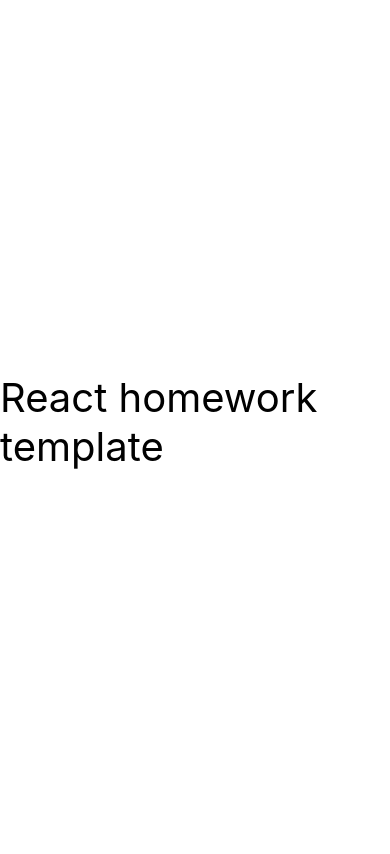
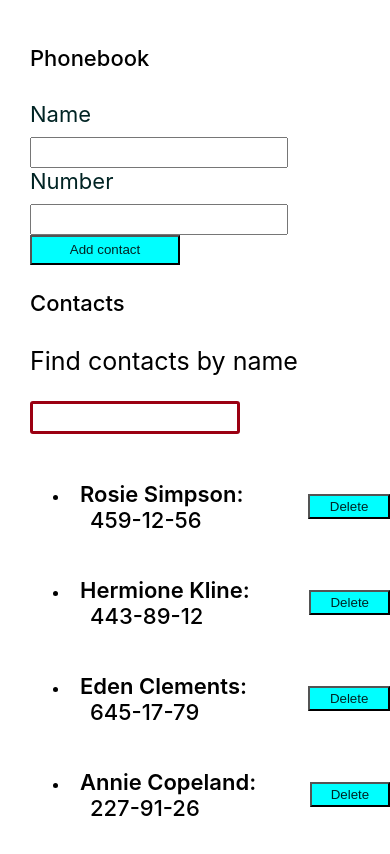
Before and after one commit to stanislav-kintoriak/goit-react-hw-04-phonebook, a React (Create React App) app: page / in a window 390 px wide. Shown: the top 854 px of the page. Built offline with nearby package versions, Linux system fonts and the light colour scheme.

Commit message:
commit 2 - using phonebook from hm2

```diff
--- a/src/components/App.jsx
+++ b/src/components/App.jsx
@@ -1,16 +1,80 @@
-export const App = () => {
-  return (
-    <div
-      style={{
-        height: '100vh',
-        display: 'flex',
-        justifyContent: 'center',
-        alignItems: 'center',
-        fontSize: 40,
-        color: '#010101'
-      }}
-    >
-      React homework template
-    </div>
+import React, { Component } from 'react';
+import { nanoid } from 'nanoid';
+import { ContactForm } from './ContactForm/ContactForm'
+import { Filter } from './Filter/Filter'
+import { ContactList } from './ContactsList/ContactsList'
+
+import css from './App.module.css'
+
+
+export class App extends Component {
+
+  state = {
+    contacts: [
+    {id: 'id-1', name: 'Rosie Simpson', number: '459-12-56'},
+    {id: 'id-2', name: 'Hermione Kline', number: '443-89-12'},
+    {id: 'id-3', name: 'Eden Clements', number: '645-17-79'},
+    {id: 'id-4', name: 'Annie Copeland', number: '227-91-26'},
+  ],
+    filter: '',
+}
+
+
+  formSubmitHandler = ({ name, number }) => {
+    const generatedId = nanoid();
+
+    const contactsFromState = this.state.contacts;
+
+    const contact = { id: generatedId, name, number };
+
+    if (contactsFromState.find(stateContact => stateContact.name === name)) {
+      alert(`${name} is already in contacts list`);
+      return;
+    }
+
+    this.setState(prevState => ({
+      contacts: [...prevState.contacts, contact],
+    }));
+  }
+
+
+  filterChangeHandler = e => {
+    this.setState({ filter: e.currentTarget.value });
+  };
+
+  getSearchContacts = () => {
+    const { contacts, filter } = this.state;
+
+    const filterInLowerCase = filter.toLowerCase();
+
+    return contacts.filter(contact =>
+      contact.name.toLowerCase().includes(filterInLowerCase)
+    );
+  };
+
+  deleteContact = contactId => {
+    this.setState(prevState => ({
+      contacts: prevState.contacts.filter(contact => contact.id !== contactId),
+    }));
+  };
+
+
+
+render () {
+  const { filter } = this.state;
+
+  const foundContacts = this.getSearchContacts();
+
+  return (<div className={css.divSection}>
+        <h1 className={css.section__title}>Phonebook</h1>
+        <ContactForm onFormSubmit={this.formSubmitHandler} />
+        <h2 className={css.contacts__title}>Contacts</h2>
+        <Filter filterValue={filter} filterChange={this.filterChangeHandler} />
+        <ContactList
+          renderList={foundContacts}
+          onDeleteContact={this.deleteContact}
+        />
+      </div>
   );
-};
+}
+}
--- /dev/null
+++ b/src/components/App.module.css
@@ -0,0 +1,19 @@
+.divSection {
+    padding-top: 30px;
+    padding-left: 30px;
+}
+
+
+.section__title {
+    font-size: 22px;
+    font-weight: 500;
+    color: #000000;
+    margin-bottom: 30px;
+}
+
+.contacts__title {
+    font-size: 22px;
+    font-weight: 500;
+    color: #000000;
+    margin-bottom: 30px;
+}
--- /dev/null
+++ b/src/components/ContactForm/ContactForm.js
@@ -0,0 +1,63 @@
+import React, { Component } from 'react';
+import PropTypes from 'prop-types';
+import css from './ContactForm.module.css';
+
+export class ContactForm extends Component {
+  state = {
+    name: '',
+    number: '',
+  };
+
+  handleChange = e => {
+    const { name, value } = e.currentTarget;
+    this.setState({ [name]: value });
+  };
+
+  stateReset = () => {
+    this.setState({ name: '', number: '' });
+  };
+
+  handleSubmit = e => {
+    e.preventDefault();
+
+    this.props.onFormSubmit(this.state);
+
+    this.stateReset();
+  };
+
+  render() {
+    return (
+      <form className={css.form} onSubmit={this.handleSubmit}>
+        <label htmlFor="form-name">Name</label>
+        <input
+          type="text"
+          name="name"
+          pattern="^[a-zA-Zа-яА-Я]+(([' -][a-zA-Zа-яА-Я ])?[a-zA-Zа-яА-Я]*)*$"
+          title="Name may contain only letters, apostrophe, dash and spaces. For example Adrian, Jacob Mercer, Charles de Batz de Castelmore d'Artagnan"
+          id="form-name"
+          onChange={this.handleChange}
+          value={this.state.name}
+          required
+        />
+        <label htmlFor="form-number">Number</label>
+        <input
+          type="tel"
+          name="number"
+          pattern="\+?\d{1,4}?[-.\s]?\(?\d{1,3}?\)?[-.\s]?\d{1,4}[-.\s]?\d{1,4}[-.\s]?\d{1,9}"
+          title="Phone number must be digits and can contain spaces, dashes, parentheses and can start with +"
+          id="form-number"
+          onChange={this.handleChange}
+          value={this.state.number}
+          required
+        />
+        <button type="submit" className={css.form__button}>
+          Add contact
+        </button>
+      </form>
+    );
+  }
+}
+
+ContactForm.propTypes = {
+  onFormSubmit: PropTypes.func.isRequired,
+};
--- /dev/null
+++ b/src/components/ContactForm/ContactForm.module.css
@@ -0,0 +1,31 @@
+.form__button {
+  width: 150px;
+  height: 30px;
+  color: rgb(1, 36, 36);
+  background-color: aqua;
+}
+
+.form {
+  display: flex;
+  flex-direction: column;
+  margin-bottom: 25px;
+}
+
+.form > label {
+  display: flex;
+  flex-direction: column;
+  margin-bottom: 10px;
+
+  color: rgb(1, 36, 36);
+  font-size: 22px;
+}
+
+.form input {
+  height: 25px;
+  width: 250px;
+  font-size: 22px;
+  font-weight: 500;
+  cursor: pointer;
+
+  color: rgb(1, 36, 36);
+}
--- /dev/null
+++ b/src/components/ContactsList/ContactsList.js
@@ -0,0 +1,25 @@
+import PropTypes from 'prop-types';
+import { ListItem } from './ListItem/ListItem';
+import css from './ContactsList.module.css';
+
+export const ContactList = ({ renderList, onDeleteContact }) => {
+  return (
+    <ul className={css.contact__list}>
+      {renderList.map(renderedItem => (
+      <ListItem key={renderedItem.id} giveContact={renderedItem} giveDeleteContact={onDeleteContact} />))
+    }
+
+    </ul>
+  );
+};
+
+ContactList.propTypes = {
+  onDeleteContact: PropTypes.func.isRequired,
+  renderList: PropTypes.arrayOf(
+    PropTypes.exact({
+      id: PropTypes.string.isRequired,
+      name: PropTypes.string.isRequired,
+      number: PropTypes.string.isRequired,
+    }).isRequired
+  ).isRequired,
+};
--- /dev/null
+++ b/src/components/ContactsList/ContactsList.module.css
@@ -0,0 +1,19 @@
+.contact__list div {
+  display: flex;
+  align-items: center;
+  justify-content: space-between;
+  max-width: 500px;
+}
+
+.contact__list p {
+  color: #000000;
+  font-size: 22px;
+  font-weight: 600;
+  margin-left: 10px;
+}
+
+.contact__list span {
+  color: #000000;
+  font-weight: 500;
+  margin-left: 10px;
+}
--- /dev/null
+++ b/src/components/ContactsList/ListItem/ListItem.js
@@ -0,0 +1,32 @@
+import PropTypes from 'prop-types';
+import css from './ListItem.module.css';
+
+export const ListItem = ({ giveContact:{ id, name, number }, giveDeleteContact }) => (
+    <li>
+      <div>
+        <p>
+          {name}: <span>{number}</span>
+        </p>
+        <button
+          className={css.listItem__button}
+          type="button"
+          onClick={() => giveDeleteContact(id)}
+          key={id}
+        >
+          Delete
+        </button>
+      </div>
+    </li>
+  );
+;
+
+ListItem.propTypes = {
+  giveDeleteContact: PropTypes.func.isRequired,
+  giveContacts: PropTypes.arrayOf(
+    PropTypes.exact({
+      id: PropTypes.string.isRequired,
+      name: PropTypes.string.isRequired,
+      number: PropTypes.string.isRequired,
+    }).isRequired
+  ).isRequired,
+};
--- /dev/null
+++ b/src/components/ContactsList/ListItem/ListItem.module.css
@@ -0,0 +1,6 @@
+.listItem__button {
+  width: 100px;
+  height: 25px;
+  color: rgb(1, 36, 36);
+  background-color: aqua;
+}
--- /dev/null
+++ b/src/components/Filter/Filter.js
@@ -0,0 +1,23 @@
+import PropTypes from 'prop-types';
+import css from './Filter.module.css';
+
+export const Filter = ({ filterValue, filterChange }) => {
+  return (
+    <div className={css.filter}>
+      <label className={css.filter__label} htmlFor="filter">
+        Find contacts by name
+      </label>
+      <input
+        type="text"
+        id="filter"
+        value={filterValue}
+        onChange={filterChange}
+      />
+    </div>
+  );
+};
+
+Filter.propTypes = {
+  filterValue: PropTypes.string.isRequired,
+  filterChange: PropTypes.func.isRequired,
+};
--- /dev/null
+++ b/src/components/Filter/Filter.module.css
@@ -0,0 +1,28 @@
+.filter {
+  margin-bottom: 25px;
+}
+
+.filter__label {
+  display: flex;
+  flex-direction: column;
+  margin-bottom: 25px;
+
+  color: #000000;
+  font-size: 25px;
+}
+
+.filter__label + input {
+  height: 25px;
+  width: 200px;
+
+  border: 3px solid #9b0012;
+
+  border-radius: 3px;
+
+  font-size: 20px;
+  font-weight: 500;
+
+  cursor: pointer;
+
+  color: #bc8f8f;
+}
```
